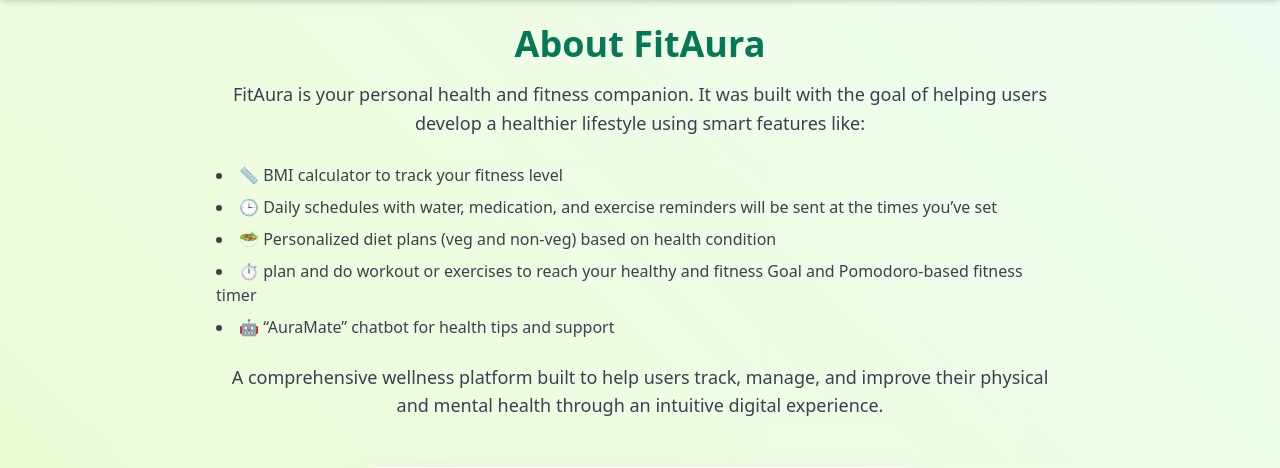
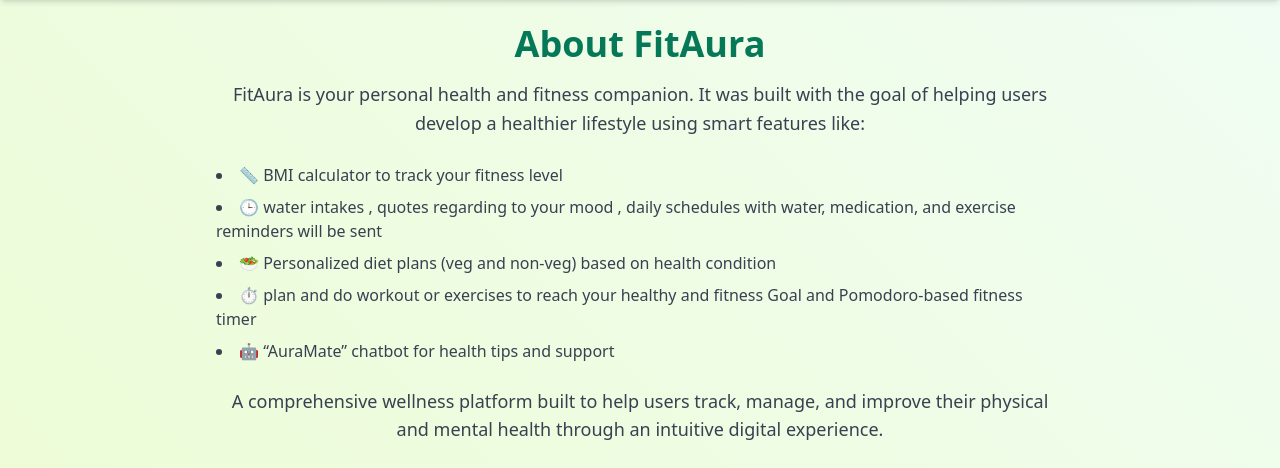
Before and after one commit to pavani-1629/FitAura, a Flask app: page /about in a window 1280 px wide. Shown: the part 88-556 px from the top of the page. Run offline with Flask 3, Linux system fonts and the light colour scheme; some libraries are stand-ins or nearby versions.

Commit message:
Update about.html

```diff
--- a/templates/about.html
+++ b/templates/about.html
@@ -33,7 +33,7 @@
 
     <ul class="text-left mt-6 text-gray-700 text-base list-disc list-inside space-y-2">
       <li>📏 BMI calculator to track your fitness level</li>
-      <li>🕒 Daily schedules with water, medication, and exercise reminders will be sent  at the times you’ve set</li>
+      <li>🕒 water intakes , quotes regarding to your mood , daily schedules with water, medication, and exercise reminders will be sent</li>
       <li>🥗 Personalized diet plans (veg and non-veg) based on health condition</li>
       <li>⏱️ plan and do workout or exercises to reach your healthy and fitness Goal and Pomodoro-based fitness timer</li>
       <li>🤖 “AuraMate” chatbot for health tips and support</li>
```
